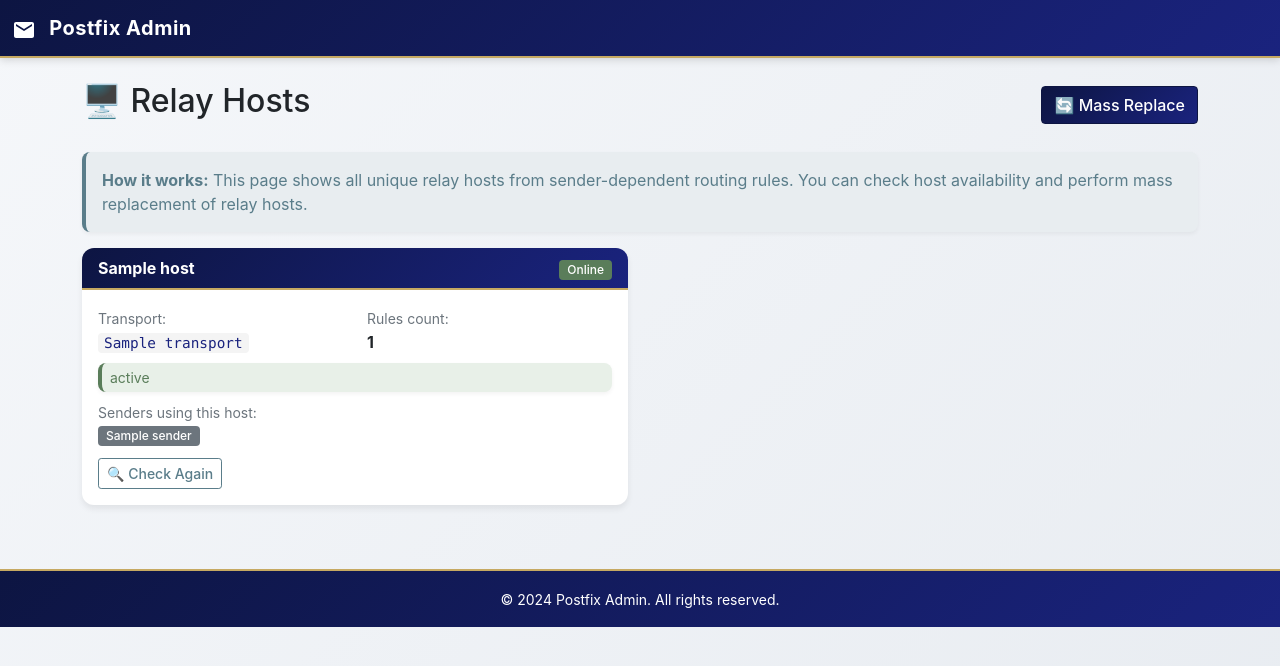
After one commit to MerlKoryAmber/PostfixAdmin, a Python web app: template templates/relay_hosts.html in a window 1280 px wide. The commit adds this page. Shown: the top 666 px of the page. Run offline with Jinja, Linux system fonts and the light colour scheme; the template is opened without the code that fills it: most values are stand-ins (such as "Sample title", 1, 10 or a date in 2020).

Commit message:
Add files via upload

```diff
--- a/templates/base.html
+++ b/templates/base.html
@@ -33,6 +33,10 @@
                     <li class="nav-item">
                         <a class="nav-link {% if request.endpoint == 'sender_routing' %}active{% endif %}"
                            href="{{ url_for('sender_routing') }}">🚀 Routing</a>
+                    </li>
+                    <li class="nav-item">
+                        <a class="nav-link {% if request.endpoint == 'relay_hosts' %}active{% endif %}"
+                           href="{{ url_for('relay_hosts') }}">🖥️ Relay Hosts</a>
                     </li>
                     <li class="nav-item">
                         <a class="nav-link {% if request.endpoint == 'view_queue' %}active{% endif %}"
--- /dev/null
+++ b/templates/relay_hosts.html
@@ -0,0 +1,108 @@
+{% extends "base.html" %}
+
+{% block content %}
+<div class="d-flex justify-content-between align-items-center mb-4">
+    <h2>🖥️ Relay Hosts</h2>
+    <button class="btn btn-primary" data-bs-toggle="modal" data-bs-target="#replaceModal">
+        🔄 Mass Replace
+    </button>
+</div>
+
+<div class="alert alert-info">
+    <strong>How it works:</strong> This page shows all unique relay hosts from sender-dependent routing rules.
+    You can check host availability and perform mass replacement of relay hosts.
+</div>
+
+<!-- Список хостов -->
+<div class="row">
+    {% for host in hosts %}
+    <div class="col-md-6 mb-3">
+        <div class="card">
+            <div class="card-header d-flex justify-content-between align-items-center">
+                <span><strong>{{ host.host }}</strong></span>
+                <span>
+                    {% if host.status %}
+                        <span class="badge bg-success">Online</span>
+                    {% else %}
+                        <span class="badge bg-danger">Offline</span>
+                    {% endif %}
+                </span>
+            </div>
+            <div class="card-body">
+                <div class="row mb-2">
+                    <div class="col-6">
+                        <small class="text-muted">Transport:</small><br>
+                        <code>{{ host.transport }}</code>
+                    </div>
+                    <div class="col-6">
+                        <small class="text-muted">Rules count:</small><br>
+                        <strong>{{ host.count }}</strong>
+                    </div>
+                </div>
+
+                {% if host.status_msg %}
+                <div class="alert alert-{{ 'success' if host.status else 'danger' }} py-1 px-2 mb-2 small">
+                    {{ host.status_msg }}
+                </div>
+                {% endif %}
+
+                <div class="mb-2">
+                    <small class="text-muted">Senders using this host:</small>
+                    <div class="small" style="max-height: 100px; overflow-y: auto;">
+                        {% for sender in host.senders[:10] %}
+                            <span class="badge bg-secondary me-1 mb-1">{{ sender }}</span>
+                        {% endfor %}
+                        {% if host.senders|length > 10 %}
+                            <span class="text-muted">... and {{ host.senders|length - 10 }} more</span>
+                        {% endif %}
+                    </div>
+                </div>
+
+                <a href="{{ url_for('check_host', host=host.host) }}" class="btn btn-sm btn-outline-info">
+                    🔍 Check Again
+                </a>
+            </div>
+        </div>
+    </div>
+    {% else %}
+    <div class="col-12">
+        <div class="alert alert-warning">No relay hosts found. Add sender routing rules first.</div>
+    </div>
+    {% endfor %}
+</div>
+
+<!-- Модальное окно замены хоста -->
+<div class="modal fade" id="replaceModal" tabindex="-1">
+    <div class="modal-dialog">
+        <div class="modal-content">
+            <div class="modal-header">
+                <h5 class="modal-title">Mass Replace Relay Host</h5>
+                <button type="button" class="btn-close" data-bs-dismiss="modal"></button>
+            </div>
+            <form method="POST" action="{{ url_for('replace_relay_host') }}">
+                <div class="modal-body">
+                    <div class="mb-3">
+                        <label class="form-label">Old Host</label>
+                        <select class="form-select" name="old_host" required>
+                            <option value="">Select host...</option>
+                            {% for host in hosts %}
+                            <option value="{{ host.host }}">{{ host.host }} ({{ host.count }} rules)</option>
+                            {% endfor %}
+                        </select>
+                    </div>
+                    <div class="mb-3">
+                        <label class="form-label">New Host</label>
+                        <input type="text" class="form-control" name="new_host"
+                               placeholder="smtp:new-host.com:587" required>
+                        <div class="form-text">Format: smtp:hostname:port</div>
+                    </div>
+                </div>
+                <div class="modal-footer">
+                    <button type="button" class="btn btn-secondary" data-bs-dismiss="modal">Cancel</button>
+                    <button type="submit" class="btn btn-primary">Replace All</button>
+                </div>
+            </form>
+        </div>
+    </div>
+</div>
+{% endblock %}
```
Also changed, not shown: app.py (+130 -76 lines).
